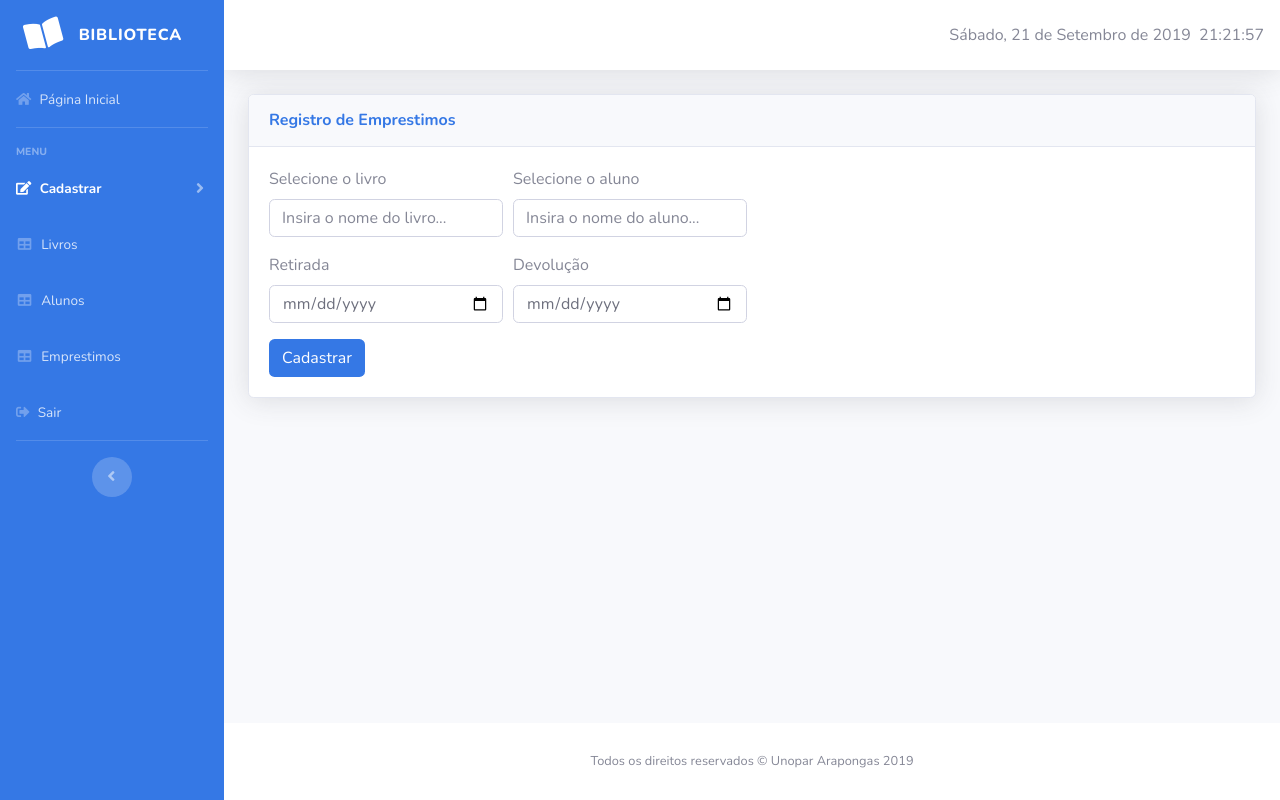
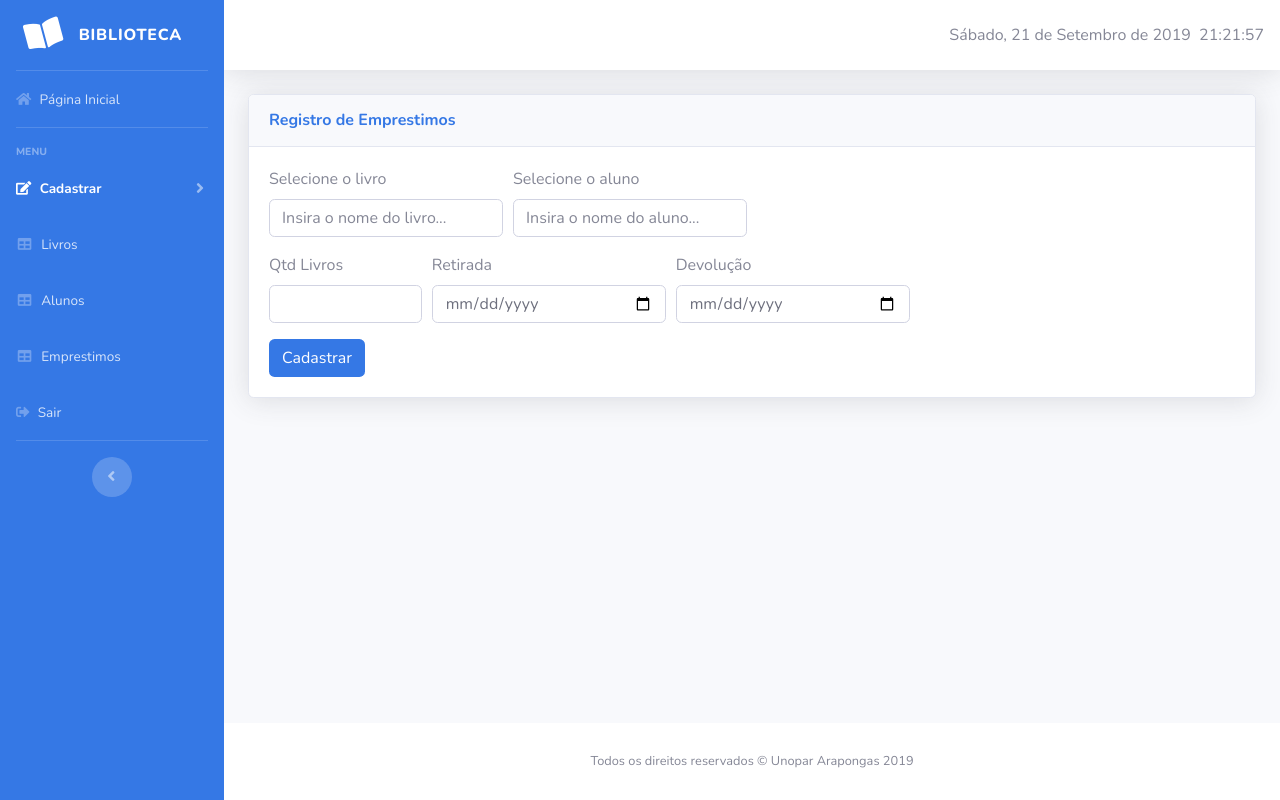
Before and after one commit to WesleySzy/projetoBiblioteca, a PHP site: page /view/interface_cad_emprestimo.php in a window 1280 px wide. Run offline with PHP 8.4, Linux system fonts and the light colour scheme; data that the repository does not hold is empty.

Commit message:
Qtd_TotEmp
Quantidade de volumes do mesmo livros  emprestados

```diff
--- a/control/formulario_cad_emprestimo.php
+++ b/control/formulario_cad_emprestimo.php
@@ -4,8 +4,9 @@ $livro=$_POST['livro'];
 $aluno=$_POST['aluno'];
 $dt_retirada=$_POST['dt_retirada'];
 $dt_entrega=$_POST['dt_entrega'];
+$qtd_totemp=$_POST['qtd_totemp'];
 
-$sql=mysqli_query($conexao, "INSERT INTO emprestimo (id_livro, id_aluno, dt_retirada, dt_entrega) VALUES ('$livro', '$aluno', '$dt_retirada', '$dt_entrega')");
+$sql=mysqli_query($conexao, "INSERT INTO emprestimo (id_livro, id_aluno, qtd_totemp, dt_retirada, dt_entrega) VALUES ('$livro', '$aluno', '$qtd_totemp', '$dt_retirada', '$dt_entrega')");
 
 echo"<script>window.location='../view/interface_cad_emprestimo.php';
 alert('Gravado com Sucesso!');
--- a/view/interface_cad_emprestimo.php
+++ b/view/interface_cad_emprestimo.php
@@ -306,7 +306,11 @@
                                         </select>
                                     </div>
                                 </div>
-                                <div class="form-row">
+                                 <div class="form-row">
+                                    <div class="form-group col-md-2">
+                                        <label for="inputAddress2">Qtd Livros</label>
+                                        <input type="number" class="form-control" name="qtd_totemp" required>
+                                    </div>
                                     <div class="form-group col-md-3">
                                         <label for="inputAddress2">Retirada</label>
                                         <input type="date" class="form-control" name="dt_retirada" required>
```
